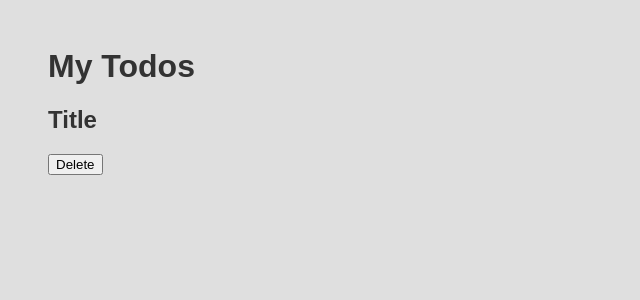
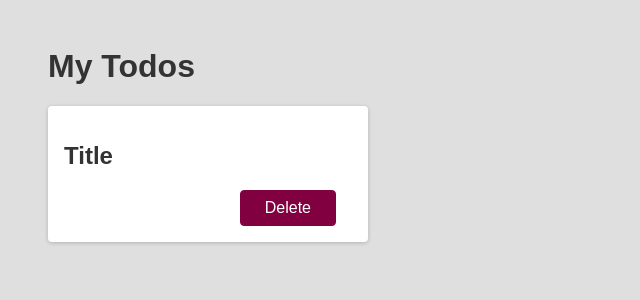
Before and after one commit to jvpink200/meetupProject, a React (Create React App) app: page / in a window 1280 px wide. Shown: the top 300 px of the page, without its empty margins (0-640 px from the left). Built offline with nearby package versions, Linux system fonts and the light colour scheme.

Commit message:
used styling classes in JSX elements

```diff
--- a/src/App.js
+++ b/src/App.js
@@ -4,10 +4,10 @@ function App() {
   return (
     <div>
       <h1>My Todos</h1>
-      <div>
+      <div className='card'>
         <h2>Title</h2>
-        <div className=''>
-          <button>Delete</button>
+        <div className='actions'>
+          <button className='btn'>Delete</button>
         </div>
       </div>
     </div>
```
